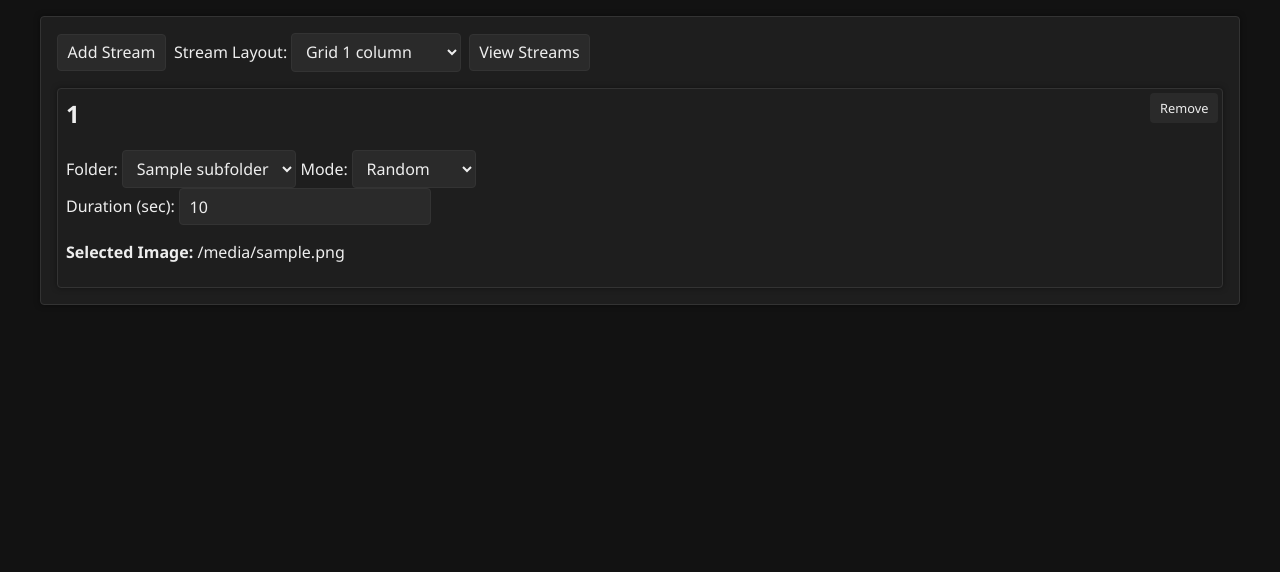
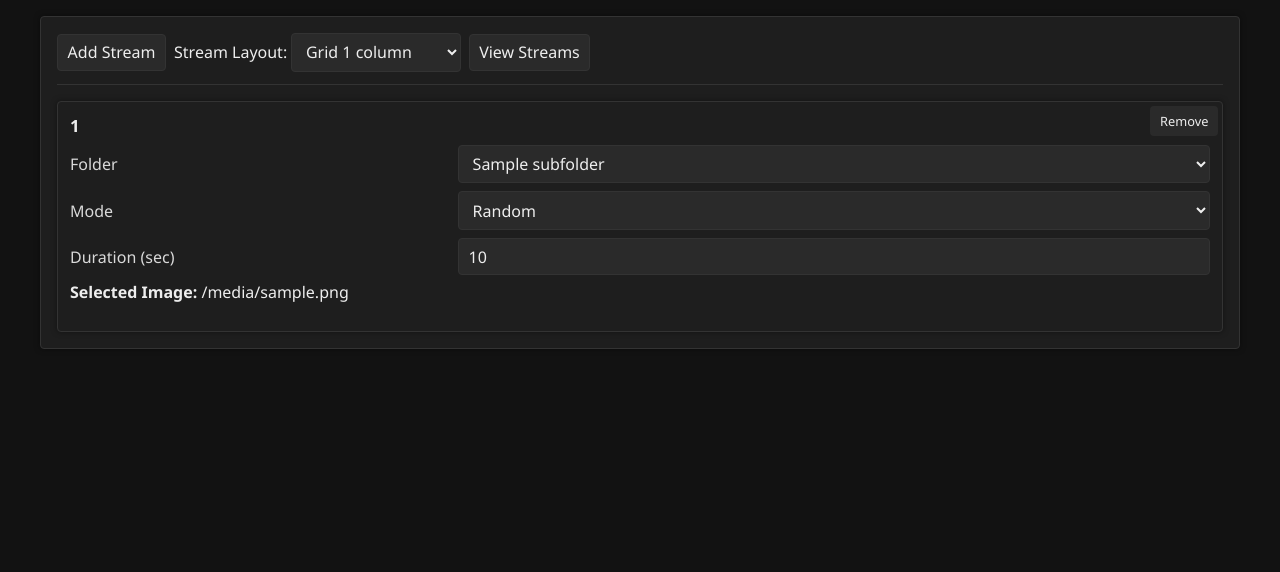
Before and after one commit to tpersp/EchoMosaic, a Flask app: template templates/index.html in a window 1280 px wide. Shown: the part 103-675 px from the top of the page. Run offline with Flask 3, Linux system fonts and the light colour scheme; the template is opened without the code that fills it: most values are stand-ins (such as "Sample title", 1, 10 or a date in 2020); some libraries are stand-ins or nearby versions.

Commit message:
style: enhance stream card layout and improve dropdown handling

```diff
--- a/static/style.css
+++ b/static/style.css
@@ -84,6 +84,23 @@ textarea:focus {
   outline: none;
 }
 
+/* Keep folder dropdown within card and truncate long labels */
+.stream-card .folder-select,
+.stream-card .mode-select {
+  width: 100%;
+  max-width: 100%;
+  display: block;
+  white-space: nowrap;
+  overflow: hidden;
+  text-overflow: ellipsis;
+}
+
+/* Ensure the label + control stack nicely */
+.stream-card label {
+  display: block;
+  max-width: 100%;
+}
+
 a {
   color: var(--accent);
 }
@@ -95,6 +112,20 @@ a {
   flex-wrap: wrap;
   gap: 0.5rem;
   align-items: center;
+  position: sticky;
+  top: 0;
+  z-index: 5;
+  background: var(--surface);
+  padding-bottom: 0.75rem;
+  border-bottom: 1px solid var(--border);
+}
+
+/* Prevent controls dropdown from stretching too wide */
+.controls #mosaic-layout-select {
+  max-width: 260px;
+  white-space: nowrap;
+  overflow: hidden;
+  text-overflow: ellipsis;
 }
 
 .dashboard-grid {
@@ -106,9 +137,9 @@ a {
 /* Stream card adjustments */
 .stream-card {
   border: 1px solid var(--border);
-  padding: 0.5rem;
+  padding: 0.75rem;
   position: relative;
-  overflow: visible;
+  overflow: hidden; /* prevent child overflow spill */
   z-index: 0;
   background: var(--surface);
   color: var(--text);
@@ -119,13 +150,15 @@ a {
 .stream-card:focus-within {
   z-index: 10;
 }
-.stream-card h2 {
-  margin-top: 0;
+.stream-card .card-header {
+  display: flex;
+  align-items: center;
+  justify-content: space-between;
+  gap: 0.5rem;
+  margin-bottom: 0.5rem;
 }
-.stream-card h2 a {
-  color: var(--text);
-  text-decoration: none;
-}
+.stream-card h2 { margin: 0; font-size: 1.05rem; }
+.stream-card h2 a { color: var(--text); text-decoration: none; }
 .remove-stream {
   position: absolute;
   top: 0.25rem;
@@ -134,6 +167,22 @@ a {
   background: var(--surface-alt);
   color: var(--text);
   border: none;
+}
+
+/* Card form layout */
+.form-grid {
+  display: grid;
+  grid-template-columns: 1fr 2fr;
+  gap: 0.5rem 0.75rem;
+  align-items: center;
+}
+.form-row { display: contents; }
+.form-row > label { align-self: center; opacity: 0.9; }
+.form-row > input,
+.form-row > select { width: 100%; }
+
+@media (max-width: 600px) {
+  .form-grid { grid-template-columns: 1fr; }
 }
 
 /* Thumbnail picker */
@@ -147,6 +196,26 @@ a {
 .image-picker .selected-thumb {
   outline: 2px solid var(--accent);
 }
+.image-picker { margin-top: 0.25rem; }
+.image-picker-header {
+  display: flex;
+  align-items: center;
+  justify-content: space-between;
+  gap: 0.5rem;
+  margin: 0.25rem 0 0.25rem;
+}
+.image-picker .image-grid {
+  display: grid;
+  grid-template-columns: repeat(auto-fill, minmax(60px, 1fr));
+  gap: 4px;
+  max-height: 220px;
+  overflow: auto;
+  padding: 2px;
+  border: 1px solid var(--border);
+  border-radius: 4px;
+  background: var(--surface-alt);
+}
+.selected-image-row { margin-top: 0.4rem; }
 
 /* Notepad floating window */
 .notepad {
--- a/templates/index.html
+++ b/templates/index.html
@@ -64,60 +64,67 @@
     {# Generate a card for each stream dynamically #}
     {% for stream_id, conf in stream_settings.items() %}
     <div class="stream-card" data-stream="{{ stream_id }}">
+      <div class="card-header">
         <h2><a href="{{ url_for('render_stream', stream_id=stream_id) }}" target="_blank">{{ stream_id|capitalize }}</a></h2>
-      <button class="remove-stream" data-stream="{{ stream_id }}">Remove</button>
+        <button class="remove-stream" data-stream="{{ stream_id }}" aria-label="Remove stream {{ stream_id }}">Remove</button>
+      </div>
 
+      <div class="form-grid">
         <!-- Folder Selection -->
-      <label>Folder:</label>
-      <select class="folder-select" data-stream="{{ stream_id }}">
+        <div class="form-row">
+          <label for="folder-{{ stream_id }}">Folder</label>
+          <select id="folder-{{ stream_id }}" class="folder-select" data-stream="{{ stream_id }}" title="{{ conf.folder }}">
             {% for f in subfolders %}
-          <option value="{{ f }}"
-            {% if conf.folder == f %} selected {% endif %}>{{ f }}</option>
+              <option value="{{ f }}" title="{{ f }}" {% if conf.folder == f %} selected {% endif %}>{{ f }}</option>
             {% endfor %}
           </select>
+        </div>
 
         <!-- Mode Selection -->
-      <label>Mode:</label>
-      <select class="mode-select" data-stream="{{ stream_id }}">
+        <div class="form-row">
+          <label for="mode-{{ stream_id }}">Mode</label>
+          <select id="mode-{{ stream_id }}" class="mode-select" data-stream="{{ stream_id }}">
             <option value="random" {% if conf.mode == 'random' %} selected {% endif %}>Random</option>
             <option value="specific" {% if conf.mode == 'specific' %} selected {% endif %}>Specific</option>
             <option value="livestream" {% if conf.mode == 'livestream' %} selected {% endif %}>Livestream</option>
           </select>
+        </div>
 
         <!-- Duration -->
-      <div class="duration-container" {% if conf.mode != 'random' %} style="display:none;" {% endif %}>
-        <label>Duration (sec):</label>
-        <input type="number" class="duration-input" data-stream="{{ stream_id }}"
-               value="{{ conf.duration }}" min="1">
+        <div class="form-row duration-container" {% if conf.mode != 'random' %} style="display:none;" {% endif %}>
+          <label for="duration-{{ stream_id }}">Duration (sec)</label>
+          <input id="duration-{{ stream_id }}" type="number" class="duration-input" data-stream="{{ stream_id }}" value="{{ conf.duration }}" min="1">
         </div>
 
         <!-- Stream URL -->
-      <div class="stream-url-container" {% if conf.mode != 'livestream' %} style="display:none;" {% endif %}>
-        <label>Stream URL:</label>
-        <input type="text" class="stream-url-input" data-stream="{{ stream_id }}"
-               value="{{ conf.stream_url if conf.stream_url else '' }}">
+        <div class="form-row stream-url-container" {% if conf.mode != 'livestream' %} style="display:none;" {% endif %}>
+          <label for="stream-url-{{ stream_id }}">Stream URL</label>
+          <input id="stream-url-{{ stream_id }}" type="text" class="stream-url-input" data-stream="{{ stream_id }}" value="{{ conf.stream_url if conf.stream_url else '' }}" placeholder="https://...">
         </div>
 
         <!-- YT Settings -->
-      <div class="yt-settings" data-stream="{{ stream_id }}" style="display:none;">
-        <label><input type="checkbox" class="yt-cc-chk" data-stream="{{ stream_id }}" {% if conf.yt_cc %} checked {% endif %}> CC (on/off)</label>
+        <div class="form-row yt-settings" data-stream="{{ stream_id }}" style="display:none;">
+          <div class="inline-controls">
+            <label><input type="checkbox" class="yt-cc-chk" data-stream="{{ stream_id }}" {% if conf.yt_cc %} checked {% endif %}> CC</label>
             <label><input type="checkbox" class="yt-mute-chk" data-stream="{{ stream_id }}" {% if conf.yt_mute %} checked {% endif %}> Mute</label>
-        <label for="yt-quality-{{ stream_id }}">Quality:</label>
+            <label for="yt-quality-{{ stream_id }}">Quality</label>
             <input type="text" id="yt-quality-{{ stream_id }}" class="yt-quality-input" data-stream="{{ stream_id }}" value="{{ conf.yt_quality }}" placeholder="auto/hd720/etc">
+          </div>
+        </div>
       </div>
 
       <!-- Specific Image Picker -->
       <div class="image-picker" data-stream="{{ stream_id }}" {% if conf.mode != 'specific' %} style="display:none;" {% endif %}>
-        <label>Pick an Image (Folder: {{ conf.folder }}):</label>
-        <button type="button" class="reload-images-btn" data-stream="{{ stream_id }}">Reload Images</button>
+        <div class="image-picker-header">
+          <label>Pick an Image (Folder: {{ conf.folder }})</label>
+          <button type="button" class="reload-images-btn" data-stream="{{ stream_id }}">Reload</button>
+        </div>
         <div class="image-grid"></div>
       </div>
 
-      <p>
+      <p class="selected-image-row">
         <strong>Selected Image:</strong>
-        <span class="selected-image-display">
-          {{ conf.selected_image if conf.selected_image else "None" }}
-        </span>
+        <span class="selected-image-display">{{ conf.selected_image if conf.selected_image else "None" }}</span>
       </p>
     </div>
     {% endfor %}
@@ -336,8 +343,10 @@
       // Folder change
       const folderSelect = card.querySelector('.folder-select');
       if (folderSelect) {
+        // Ensure tooltip shows full folder name on hover
         folderSelect.addEventListener('change', e => {
           const folder = e.target.value;
+          e.target.title = folder;
           saveSettings(streamId, { folder, selected_image: null });
         });
       }
```
Lines whose indentation alone changed are shown as unchanged.
